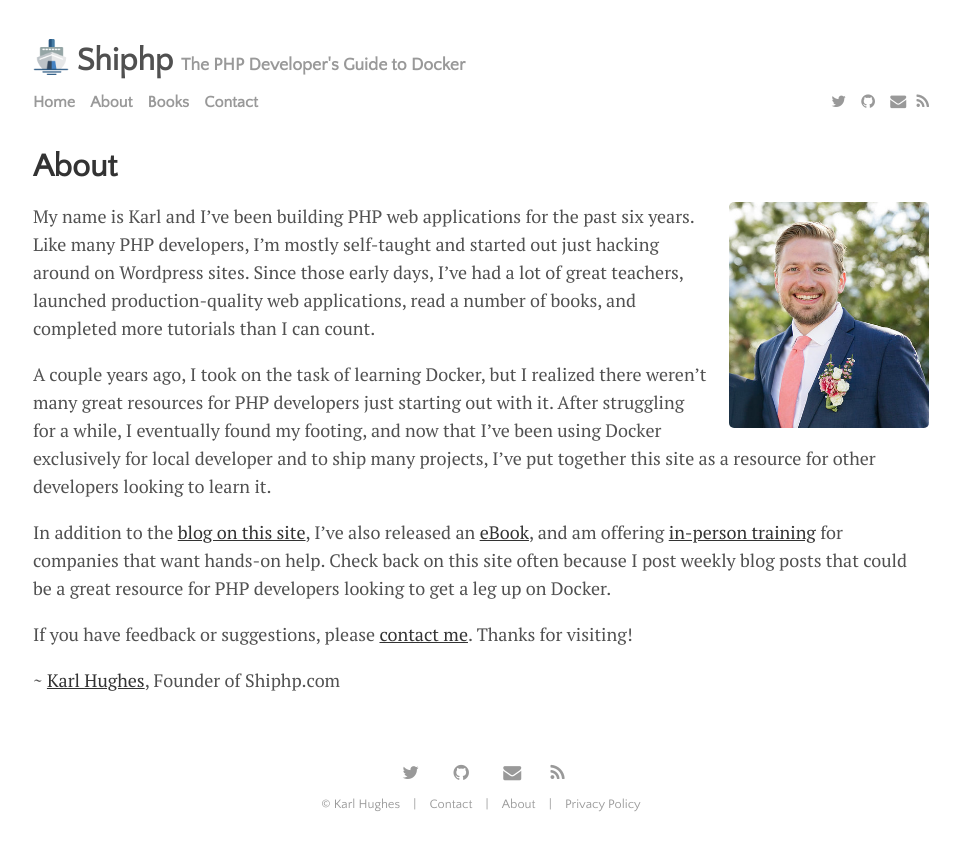
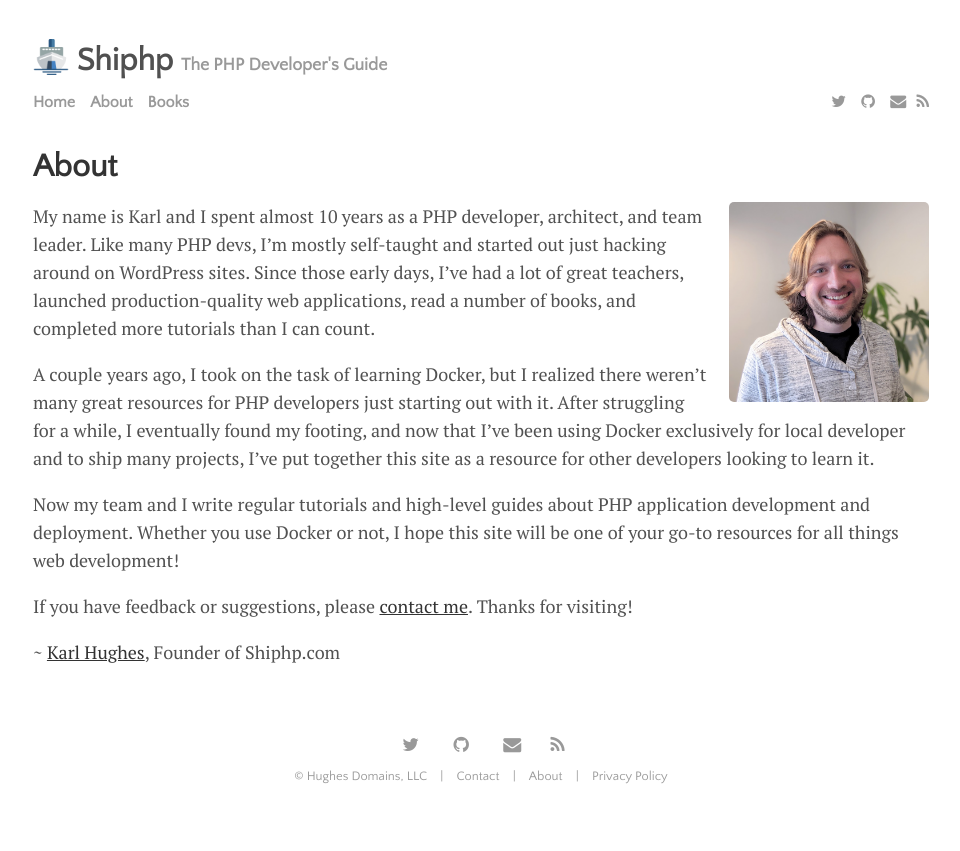
Before and after one commit to shiphp/site, a Jekyll site: the page built from about.md, in a window 1280 px wide. Shown: the top 851 px of the page, without its empty margins (159-1119 px from the left). Built offline with Jekyll 4.4.1, drawn with Linux system fonts in a browser that asks for light colours; nearby versions of some CDN libraries.

Commit message:
Updating styling

```diff
--- a/_data/settings.yml
+++ b/_data/settings.yml
@@ -1,5 +1,5 @@
 title:  Shiphp
-tagline:  The PHP Developer's Guide to Docker
+tagline:  The PHP Developer's Guide
 author:
   name: 'Karl Hughes'
   twitter:  karllhughes
@@ -15,7 +15,6 @@ menu:
 - {name: 'Home', url: ''}
 - {name: 'About', url: 'about'}
 - {name: 'Books', url: 'books'}
-- {name: 'Contact', url: 'contact'}
 
 social:
 - {icon: 'twitter', link: 'https://twitter.com/shiphpnow'}
--- a/_includes/footer.html
+++ b/_includes/footer.html
@@ -3,6 +3,6 @@
     <a href="{{ item.link }}" target="_blank"><i class="fa fa-{{ item.icon }}" aria-hidden="true"></i></a>
   {% endfor %}
   <div class="post-date">
-    <a href="https://www.karllhughes.com/" target="_blank">© {{ site.data.settings.author.name }}</a> | <a href="/contact">Contact</a> | <a href="/about">About</a> | <a href="https://www.portablecto.com/privacy">Privacy Policy</a>
+    <a href="#">© Hughes Domains, LLC</a> | <a href="/contact">Contact</a> | <a href="/about">About</a> | <a href="https://www.karllhughes.com/privacy/">Privacy Policy</a>
   </div>
 </footer>
--- a/about.md
+++ b/about.md
@@ -5,11 +5,11 @@ title: About
 
 <img src="/assets/img/headshot.png" style="float:right; width: 200px; height: auto; margin-left: 20px;">
 
-My name is Karl and I've been building PHP web applications for the past six years. Like many PHP developers, I'm mostly self-taught and started out just hacking around on Wordpress sites. Since those early days, I've had a lot of great teachers, launched production-quality web applications, read a number of books, and completed more tutorials than I can count.
+My name is Karl and I spent almost 10 years as a PHP developer, architect, and team leader. Like many PHP devs, I'm mostly self-taught and started out just hacking around on WordPress sites. Since those early days, I've had a lot of great teachers, launched production-quality web applications, read a number of books, and completed more tutorials than I can count.
 
 A couple years ago, I took on the task of learning Docker, but I realized there weren't many great resources for PHP developers just starting out with it. After struggling for a while, I eventually found my footing, and now that I've been using Docker exclusively for local developer and to ship many projects, I've put together this site as a resource for other developers looking to learn it.
 
-In addition to the [blog on this site](/#blog), I've also released an [eBook](/books), and am offering [in-person training](/training) for companies that want hands-on help. Check back on this site often because I post weekly blog posts that could be a great resource for PHP developers looking to get a leg up on Docker.
+Now my team and I write regular tutorials and high-level guides about PHP application development and deployment. Whether you use Docker or not, I hope this site will be one of your go-to resources for all things web development!
 
 If you have feedback or suggestions, please [contact me](/contact). Thanks for visiting!
 
```
Also changed, not shown: _layouts/home.html (+5 -12 lines), contact.md (+1 -1 lines), assets/img/headshot.png.
